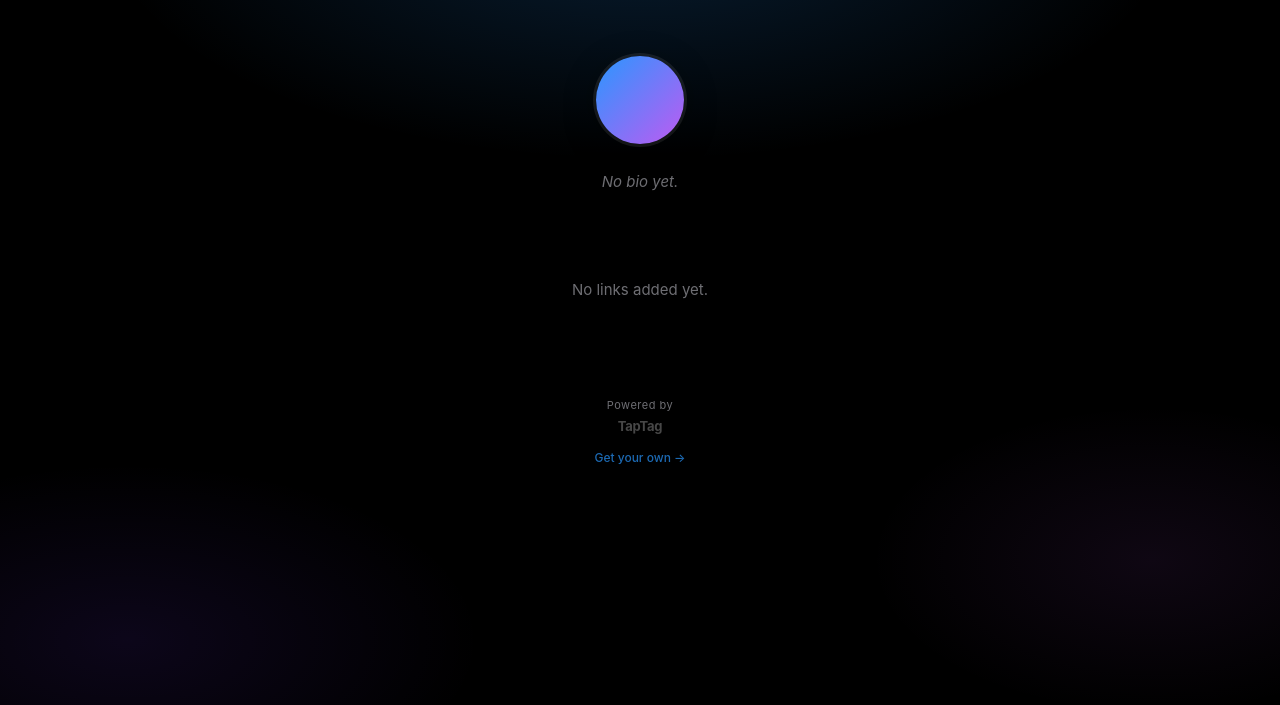
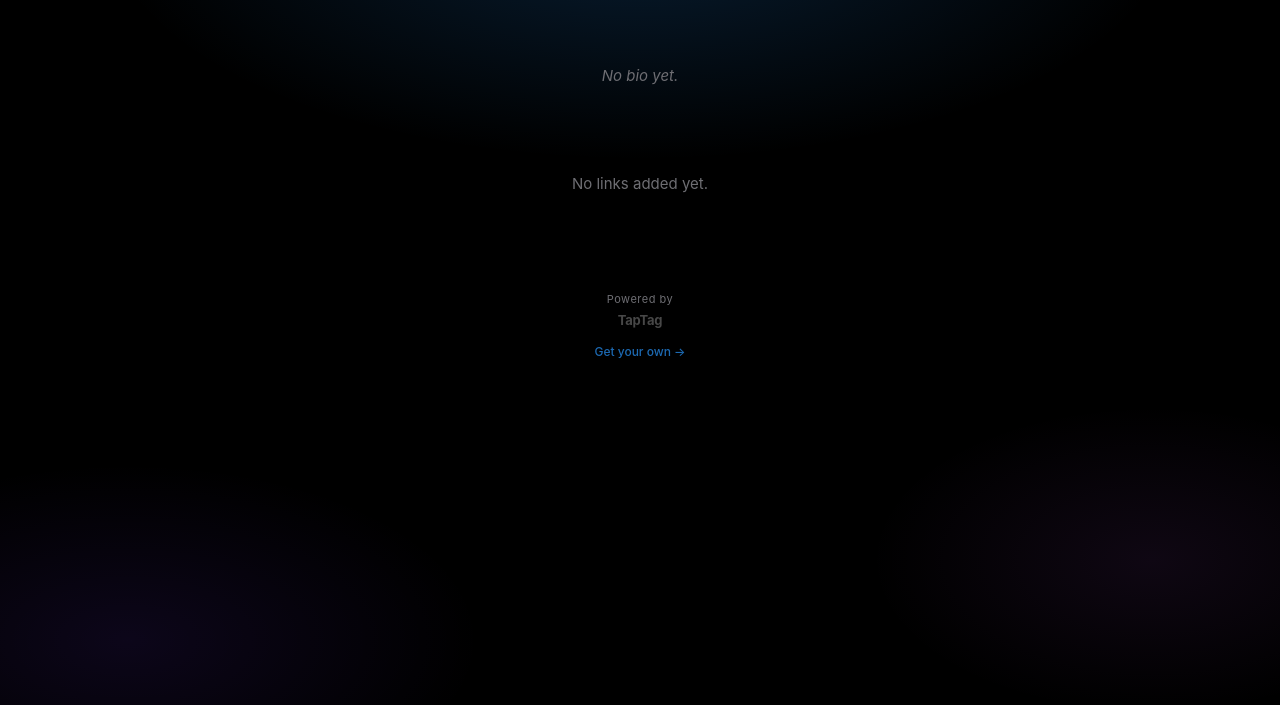
Before and after one commit to WilliamDKong/tag, a Python web app: template app/templates/profile.html in a window 1280 px wide. Shown: the top 705 px of the page. Run offline with Jinja, Linux system fonts and the light colour scheme; the template is opened without the code that fills it, so the values that code supplies are empty.

Commit message:
fix: remove avatar from profile, remove tag ID subtitle from dashboard header

```diff
--- a/app/templates/dashboard.html
+++ b/app/templates/dashboard.html
@@ -318,7 +318,7 @@
       document.getElementById('ni').focus();
     } else {
       const bioHtml = currentBio ? `<div class="tag-bio">${esc(currentBio)}</div>` : '';
-      a.innerHTML = `<div class="tag-header lg gap"><div><div class="tag-name">${esc(currentNickname||TAG_ID)}</div>${bioHtml}<div class="tag-sub">${TAG_ID}</div></div><button class="btn-rename" onclick="renderHeader(true)">✎</button></div>`;
+      a.innerHTML = `<div class="tag-header lg gap"><div><div class="tag-name">${esc(currentNickname||TAG_ID)}</div>${bioHtml}</div><button class="btn-rename" onclick="renderHeader(true)">✎</button></div>`;
     }
   }
   async function saveNick() {
--- a/app/templates/profile.html
+++ b/app/templates/profile.html
@@ -45,18 +45,6 @@
       max-width: 480px; margin: 0 auto;
       padding: 56px 24px 80px;
       display: flex; flex-direction: column; align-items: center;
-    }
-
-    /* ── Avatar ── */
-    .avatar {
-      width: 88px; height: 88px; border-radius: 50%;
-      background: linear-gradient(135deg, #2997ff 0%, #bf5af2 100%);
-      display: flex; align-items: center; justify-content: center;
-      font-size: 32px; font-weight: 700; color: #fff;
-      letter-spacing: -1px;
-      margin-bottom: 18px;
-      box-shadow: 0 0 0 3px rgba(255,255,255,0.08), 0 8px 32px rgba(0,0,0,0.4);
-      flex-shrink: 0;
     }
 
     /* ── Profile info ── */
@@ -139,11 +127,10 @@
     .page > * {
       animation: fadeUp .5s cubic-bezier(.22,.61,.36,1) both;
     }
-    .avatar        { animation-delay: .05s; }
-    .profile-name  { animation-delay: .10s; }
-    .profile-bio   { animation-delay: .14s; }
+    .profile-name  { animation-delay: .06s; }
+    .profile-bio   { animation-delay: .12s; }
     .links         { animation-delay: .18s; }
-    .footer        { animation-delay: .22s; }
+    .footer        { animation-delay: .24s; }
     @keyframes fadeUp {
       from { opacity: 0; transform: translateY(16px); }
       to   { opacity: 1; transform: translateY(0); }
@@ -153,9 +140,6 @@
 <body>
 
 <div class="page">
-
-  <!-- Avatar: initials from profile_name or tag id -->
-  <div class="avatar" id="avatar"></div>
 
   <!-- Name & bio -->
   {% if tag.profile_name %}
@@ -198,23 +182,12 @@
 </div>
 
 <script>
-  // Set favicons
   document.querySelectorAll('.link-icon[data-url]').forEach(img => {
     try {
       const domain = new URL(img.dataset.url).hostname;
       img.src = `https://www.google.com/s2/favicons?sz=64&domain=${domain}`;
     } catch { img.outerHTML = '<div class="link-icon-fallback">🔗</div>'; }
   });
-
-  // Generate initials for avatar
-  const name = {{ tag.profile_name | tojson }};
-  const id   = {{ tag.id | tojson }};
-  const src  = name || id;
-  const words = src.trim().split(/\s+/);
-  const initials = words.length >= 2
-    ? (words[0][0] + words[words.length - 1][0]).toUpperCase()
-    : src.slice(0, 2).toUpperCase();
-  document.getElementById('avatar').textContent = initials;
 </script>
 </body>
 </html>
```
